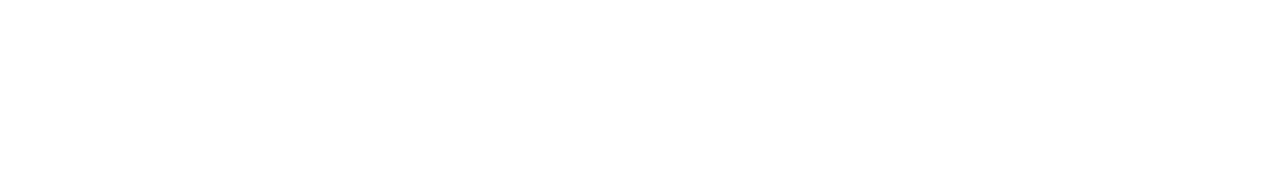
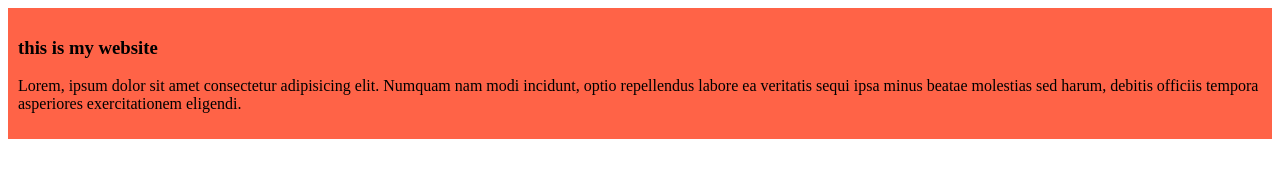
Before and after one commit to Rifate-nur-shawn/first-github-ripo, a plain HTML site: page index.html in a window 1280 px wide. Drawn offline with Linux system fonts and the light colour scheme.

Commit message:
added the first blog

```diff
--- a/index.html
+++ b/index.html
@@ -3,9 +3,13 @@
 <head>
     <meta charset="UTF-8">
     <meta name="viewport" content="width=device-width, initial-scale=1.0">
-    <title>Document</title>
+    <title>simple practice Website</title>
+    <link rel="stylesheet" href="style/blog.css">
 </head>
 <body>
-
+    <div>
+        <h3>this is my website</h3>
+        <p>Lorem, ipsum dolor sit amet consectetur adipisicing elit. Numquam nam modi incidunt, optio repellendus labore ea veritatis sequi ipsa minus beatae molestias sed harum, debitis officiis tempora asperiores exercitationem eligendi.</p>
+    </div>
 </body>
 </html>
--- /dev/null
+++ b/style/blog.css
@@ -0,0 +1,5 @@
+div{
+    background-color:tomato;
+    padding: 10px;
+
+}
```
